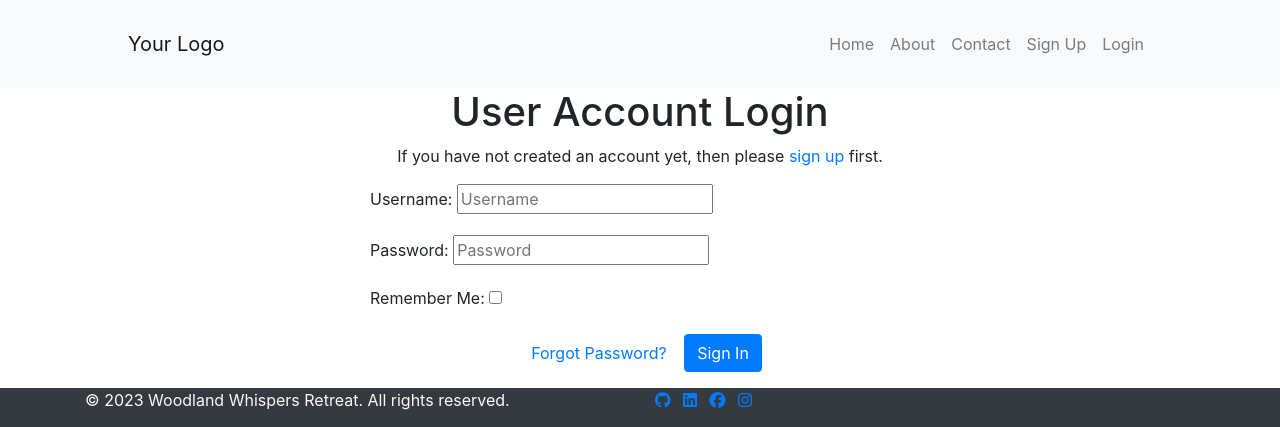
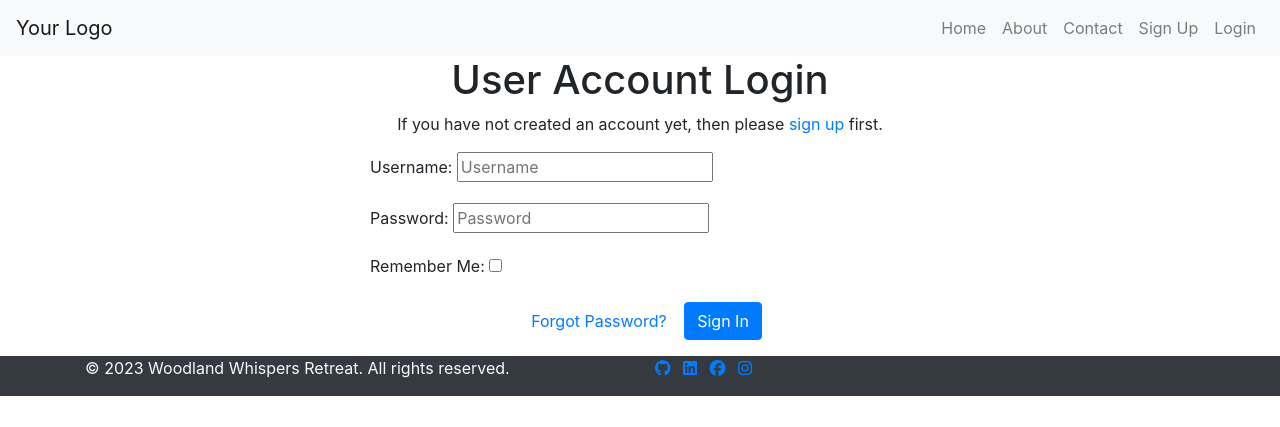
Before and after one commit to Thomas-Tomo/woodland-whispers-retreat, a Django app: page /accounts/login/ in a window 1280 px wide. Shown: the top 427 px of the page. Run offline with Django 3.2, Linux system fonts and the light colour scheme; some libraries are stand-ins or nearby versions.

Commit message:
Add google font to style.css

```diff
--- a/static/css/style.css
+++ b/static/css/style.css
@@ -1,6 +1,6 @@
-.navbar {
-    padding: 1.5rem 8rem;
-}
+@import url('https://fonts.googleapis.com/css2?family=Domine&family=Lora:ital,wght@1,600&display=swap');
+
+.navbar {}
 
 .custom-row {
     padding: 3rem 0;
```
